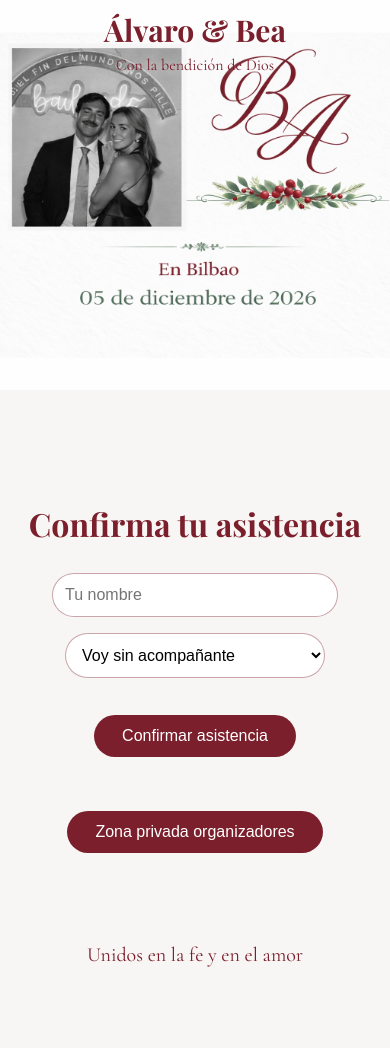
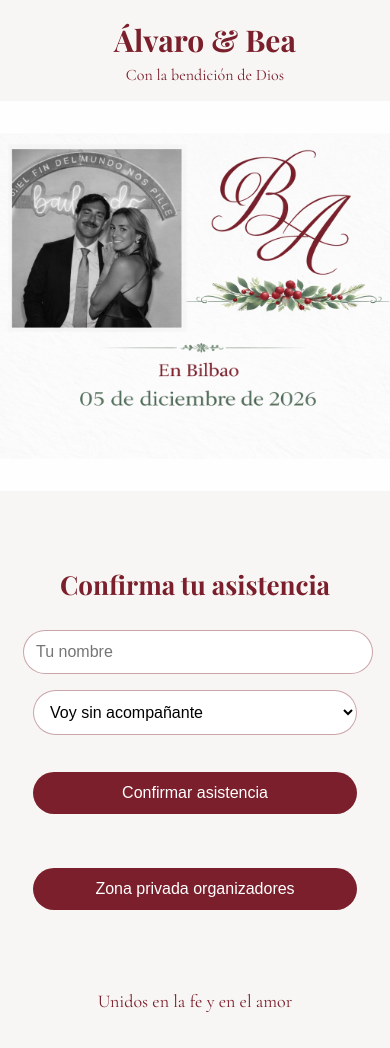
Before and after one commit to jorgecaballerocortes94-droid/boda-alvaro-bea, a plain HTML site: page index.html in a window 390 px wide. Before the commit the page ends 1007 px from the top, so only its background shows below. Drawn offline with nearby package versions, Linux system fonts and the light colour scheme.

Commit message:
Add files via upload

```diff
--- a/index.html
+++ b/index.html
@@ -34,6 +34,7 @@ header{
     z-index:10;
     color:#7a1f2b;
     text-shadow:0 2px 8px rgba(255,255,255,0.9);
+    padding:0 10px;
 }
 
 header h1{
@@ -48,26 +49,8 @@ header p{
     margin-top:5px;
 }
 
-/* ===== Ajuste para móvil ===== */
-@media (max-width:768px){
-
-    header{
-        top:10px;
-        padding:0;
-    }
-
-    header h1{
-        font-size:30px;
-    }
-
-    header p{
-        font-size:16px;
-    }
-}
-
 /* ===== Imagen invitación ===== */
 .portada{
-    position:relative;
     width:100%;
 }
 
@@ -77,12 +60,11 @@ header p{
     display:block;
 }
 
-/* ===== Zona confirmación (debajo de la imagen) ===== */
+/* ===== Zona confirmación ===== */
 .container{
     max-width:650px;
     margin:40px auto;
     padding:40px 20px;
-    background:transparent;
 }
 
 h3{
@@ -95,6 +77,7 @@ h3{
 input, select{
     padding:12px;
     width:260px;
+    max-width:90%;
     border-radius:25px;
     border:1px solid rgba(122,31,43,0.4);
     font-size:16px;
@@ -148,6 +131,45 @@ footer{
     font-size:20px;
 }
 
+/* ===== AJUSTES MÓVIL ===== */
+@media (max-width:768px){
+
+    /* Evita superposición del título */
+    header{
+        position:static;
+        margin-top:20px;
+        text-shadow:none;
+    }
+
+    header h1{
+        font-size:30px;
+    }
+
+    header p{
+        font-size:16px;
+    }
+
+    .container{
+        margin:20px auto;
+        padding:30px 15px;
+    }
+
+    input, select, button{
+        width:90%;
+        max-width:350px;
+        font-size:16px;
+    }
+
+    h3{
+        font-size:26px;
+    }
+
+    footer{
+        font-size:18px;
+        padding:0 10px;
+    }
+}
+
 </style>
 
 </head>
@@ -196,7 +218,7 @@ Unidos en la fe y en el amor
 
 <script>
 const firebaseConfig = {
-   apiKey: "AIzaSyAj7tXow187BShcnemVanshDqg_iVo1qjY",
+   apiKey: "TU_API_KEY",
    authDomain: "boda-alvaro-bea-bueno.firebaseapp.com",
    databaseURL: "https://boda-alvaro-bea-bueno-default-rtdb.firebaseio.com",
    projectId: "boda-alvaro-bea-bueno",
```
